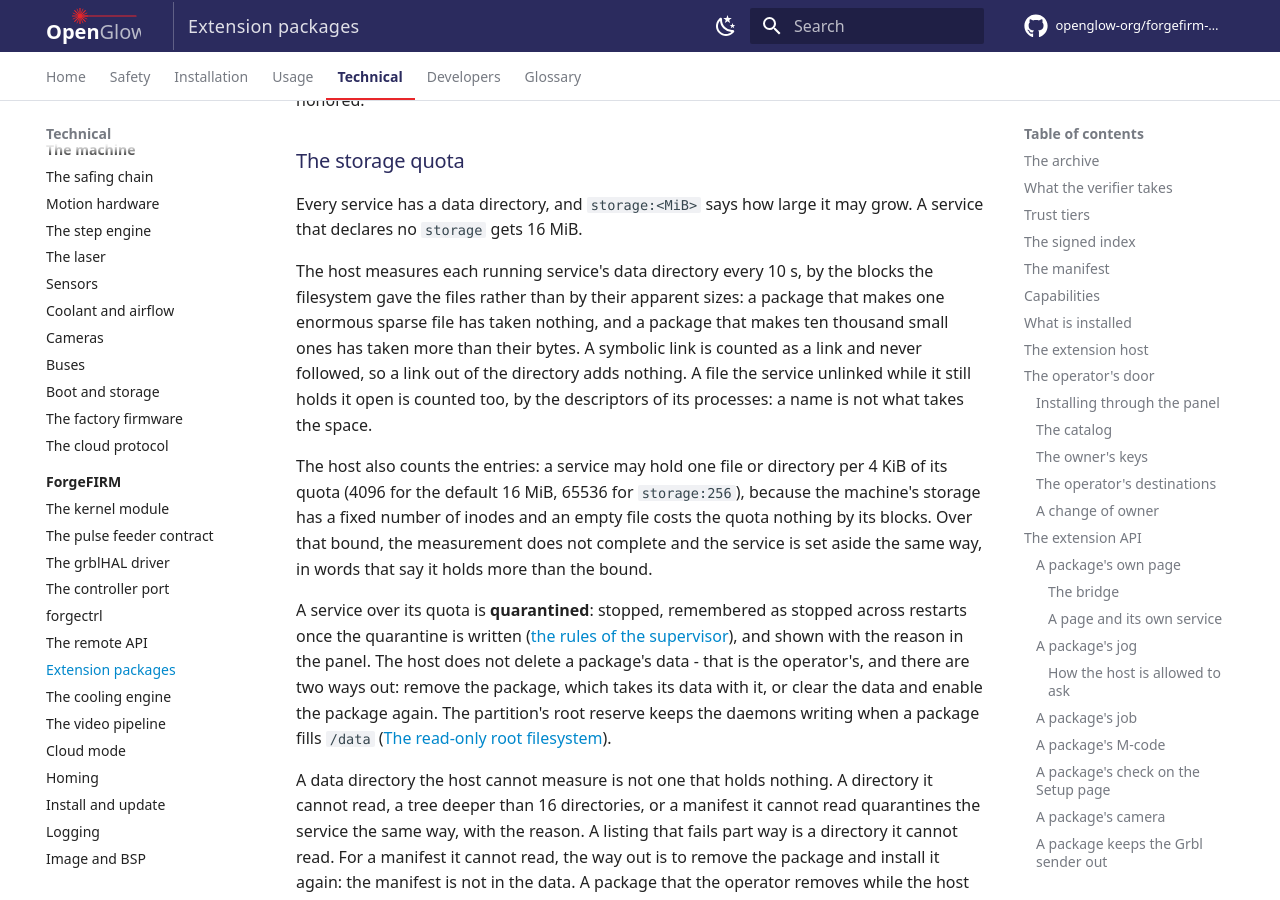
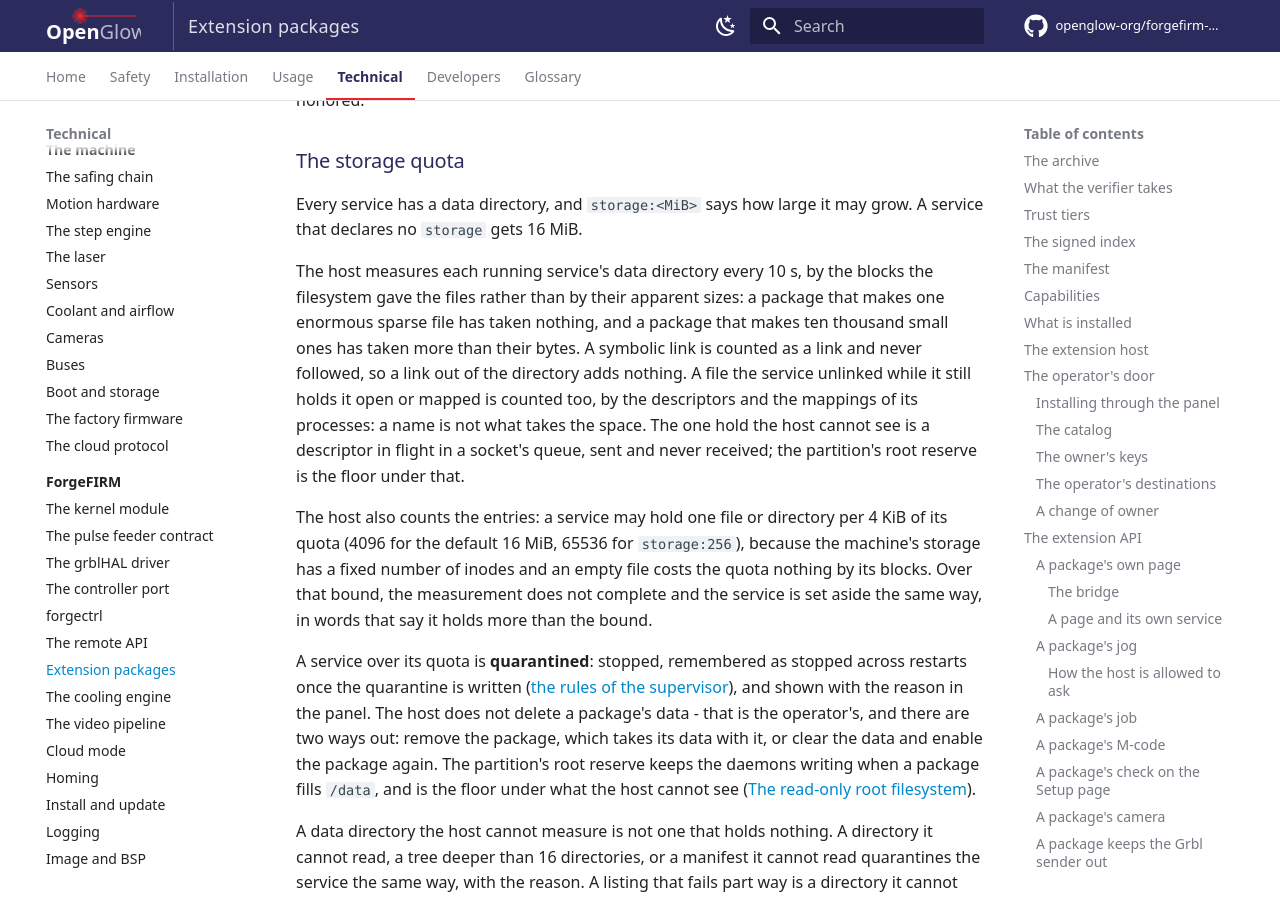
Before and after one commit to openglow-org/forgefirm-docs, an MkDocs documentation site: the page built from docs/technical/forgefirm/extensions.md, in a window 1280 px wide and 900 px high, scrolled down 31646 px. Built offline with MkDocs 1.6.1 and Material for MkDocs 9.7.7, drawn with Linux system fonts in a browser that asks for light colours; comment, search, counter and statistics services are not loaded.

Commit message:
Extensions: the quota counts a mapped unlinked file, and names the hold it cannot see
The storage quota section said an unlinked file is counted by the
descriptors of the service's processes. The host now reads their
mappings too ("quota: an unlinked file the service keeps mapped counts
too"), and the one hold it cannot see, a descriptor in flight in a
socket's queue, is named with the partition's root reserve as the floor
under it, so the page says what the measurement covers and what it does
not.

Proof: check-style.py, check-interfaces.py and the strict zensical build
are clean on this tree.

Acceptance: none. The docs site is outside every covers map.

```diff
--- a/docs/technical/forgefirm/extensions.md
+++ b/docs/technical/forgefirm/extensions.md
@@ -1235,8 +1235,11 @@ a package that makes one enormous sparse file has taken nothing, and a
 package that makes ten thousand small ones has taken more than their
 bytes. A symbolic link is counted as a link and never followed, so a link
 out of the directory adds nothing. A file the service unlinked while it
-still holds it open is counted too, by the descriptors of its processes:
-a name is not what takes the space.
+still holds it open or mapped is counted too, by the descriptors and the
+mappings of its processes: a name is not what takes the space. The one
+hold the host cannot see is a descriptor in flight in a socket's queue,
+sent and never received; the partition's root reserve is the floor under
+that.
 
 The host also counts the entries: a service may hold one file or
 directory per 4 KiB of its quota (4096 for the default 16 MiB, 65536 for
@@ -1252,7 +1255,8 @@ reason in the panel. The host
 does not delete a package's data - that is the operator's, and there are
 two ways out: remove the package, which takes its data with it, or clear
 the data and enable the package again. The partition's root reserve
-keeps the daemons writing when a package fills `/data`
+keeps the daemons writing when a package fills `/data`, and is the floor
+under what the host cannot see
 ([The read-only root filesystem](image-and-bsp.md#the-read-only-root-filesystem)).
 
 A data directory the host cannot measure is not one that holds nothing. A
```
